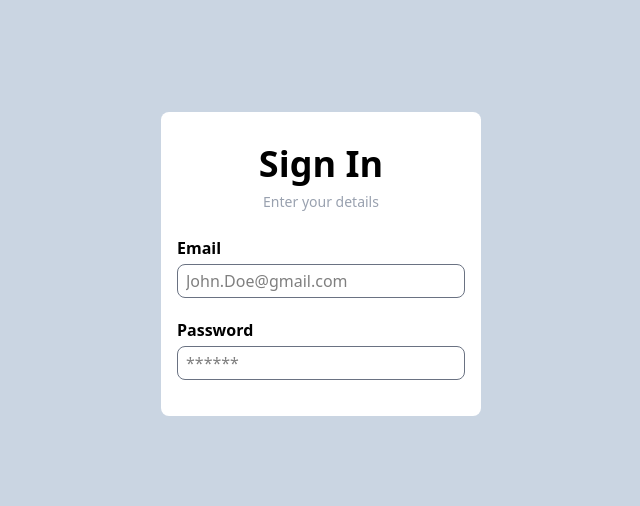
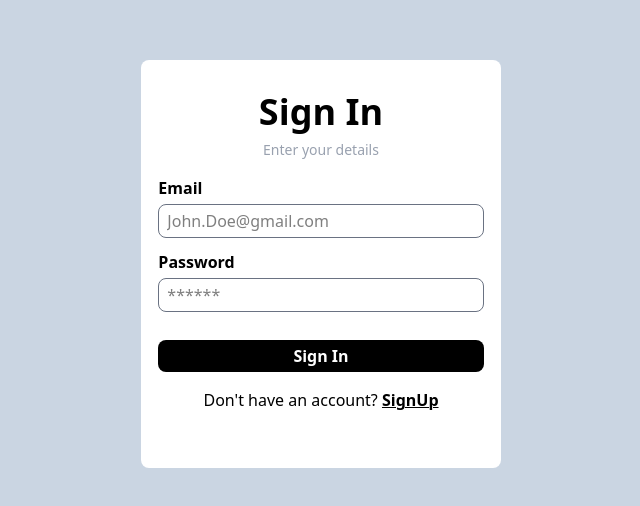
Before and after one commit to SaikatDeb12/EasyPay, a React (Vite) app in the folder frontend/: page /send in a window 1280 px wide. Shown: the part 136-642 px from the top of the page, without its empty margins (319-959 px from the left). Built offline with nearby package versions, Linux system fonts and the light colour scheme.

Commit message:
styling of button and footer

```diff
--- /dev/null
+++ b/frontend/src/components/Button.tsx
@@ -0,0 +1,12 @@
+interface PropsType {
+  text: string;
+}
+const Button: React.FC<PropsType> = ({ text }) => {
+  return (
+    <div className="w-full bg-black text-white rounded-lg px-2 py-1 font-semibold text-center mt-6 cursor-pointer">
+      {text}
+    </div>
+  );
+};
+
+export default Button;
--- /dev/null
+++ b/frontend/src/components/Footer.tsx
@@ -0,0 +1,18 @@
+import type React from "react";
+
+interface PropsType {
+  msg: string;
+  redirect: string;
+}
+const Footer: React.FC<PropsType> = ({ msg, redirect }) => {
+  return (
+    <div className="my-4">
+      <span>{msg}</span>
+      <span className="font-semibold underline decoration-1 cursor-pointer">
+        {redirect}
+      </span>
+    </div>
+  );
+};
+
+export default Footer;
--- a/frontend/src/components/InputBox.tsx
+++ b/frontend/src/components/InputBox.tsx
@@ -5,11 +5,12 @@ interface PropType {
 }
 const InputBox: React.FC<PropType> = ({ label, placeholder, type }) => {
   return (
-    <div className="my-4">
+    <div className="my-2">
       <label className="font-semibold">{label}</label>
       <input
         className="w-full my-1 rounded-lg border border-gray-500 px-2 py-1"
         placeholder={placeholder}
+        type={type}
       />
     </div>
   );
--- a/frontend/src/pages/SignIn.tsx
+++ b/frontend/src/pages/SignIn.tsx
@@ -1,3 +1,5 @@
+import Button from "../components/Button";
+import Footer from "../components/Footer";
 import Heading from "../components/Heading";
 import InputBox from "../components/InputBox";
 import SubHeading from "../components/SubHeading";
@@ -5,7 +7,7 @@ import SubHeading from "../components/SubHeading";
 const SignIn = () => {
   return (
     <div className="bg-slate-300 w-full h-screen flex justify-center items-center">
-      <div className="rounded-lg bg-white w-80 p-2 h-max px-4 pb-4 flex flex-col justify-center items-center">
+      <div className="rounded-lg bg-white w-90 p-2 h-max px-4 pb-10 flex flex-col justify-center items-center">
         <div className="text-center">
           <Heading label={"Sign In"} />
           <SubHeading />
@@ -17,7 +19,9 @@ const SignIn = () => {
             type="text"
           />
           <InputBox label="Password" placeholder="******" type="password" />
+          <Button text="Sign In" />
         </div>
+        <Footer msg="Don't have an account? " redirect="SignUp" />
       </div>
     </div>
   );
--- a/frontend/src/pages/SignUp.tsx
+++ b/frontend/src/pages/SignUp.tsx
@@ -1,3 +1,5 @@
+import Button from "../components/Button";
+import Footer from "../components/Footer";
 import Heading from "../components/Heading";
 import InputBox from "../components/InputBox";
 import SubHeading from "../components/SubHeading";
@@ -5,7 +7,7 @@ import SubHeading from "../components/SubHeading";
 const SignUp = () => {
   return (
     <div className="bg-slate-300 w-full h-screen flex justify-center items-center">
-      <div className="rounded-lg bg-white w-80 p-2 h-max px-4 pb-4 flex flex-col justify-center items-center">
+      <div className="rounded-lg bg-white w-90 p-2 h-max px-4 pb-10 flex flex-col justify-center items-center">
         <div className="text-center">
           <Heading label={"Sign Up"} />
           <SubHeading />
@@ -19,7 +21,9 @@ const SignUp = () => {
             type="text"
           />
           <InputBox label="Password" placeholder="******" type="password" />
+          <Button text="Sign Up" />
         </div>
+        <Footer msg="Already have an account? " redirect="SignIn" />
       </div>
     </div>
   );
```
